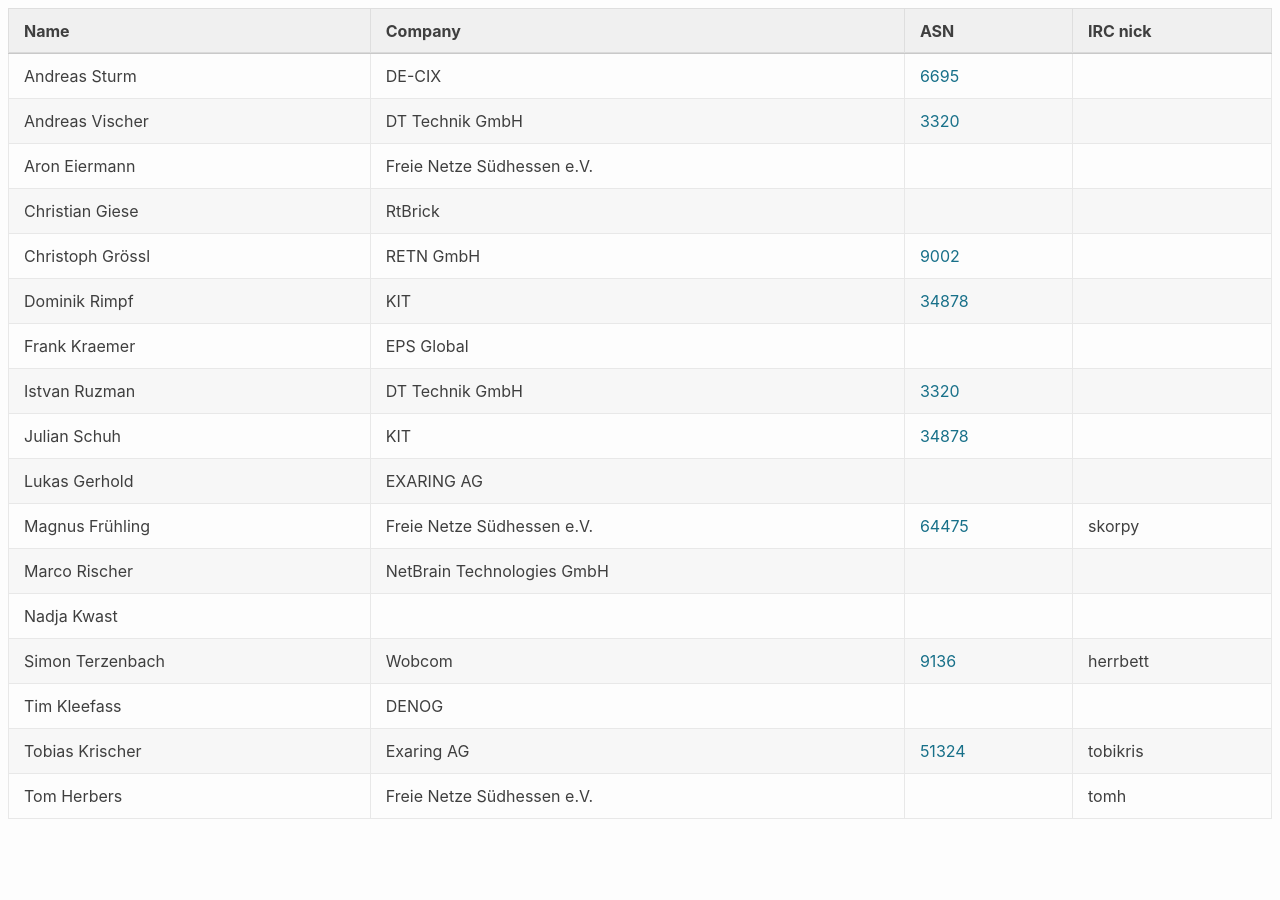
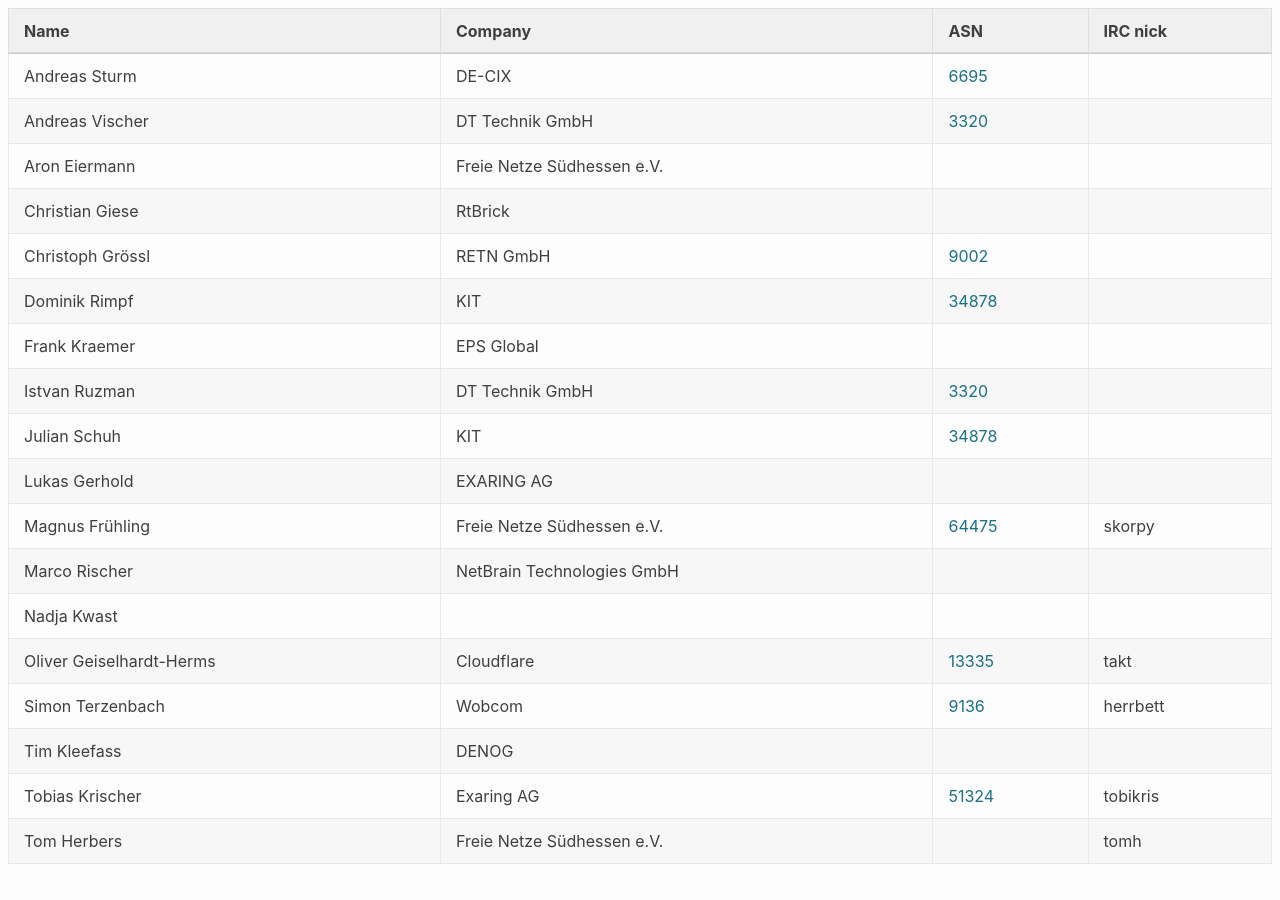
Before and after one commit to denog/pretix-attendeelist, a Jekyll site: the page built from meetup2023_04/index.markdown, in a window 1280 px wide. Built offline with Jekyll 4.4.1, drawn with Linux system fonts in a browser that asks for light colours.

Commit message:
Latest data: Wed May 17 07:27:47 UTC 2023

```diff
--- a/_data/attendees_denog_meetup_2023_04.json
+++ b/_data/attendees_denog_meetup_2023_04.json
@@ -78,6 +78,12 @@
     "asn": null
   },
   {
+    "name": "Oliver Geiselhardt-Herms",
+    "company": "Cloudflare",
+    "irc": "takt",
+    "asn": "13335"
+  },
+  {
     "name": "Simon Terzenbach",
     "company": "Wobcom",
     "irc": "herrbett",
```
